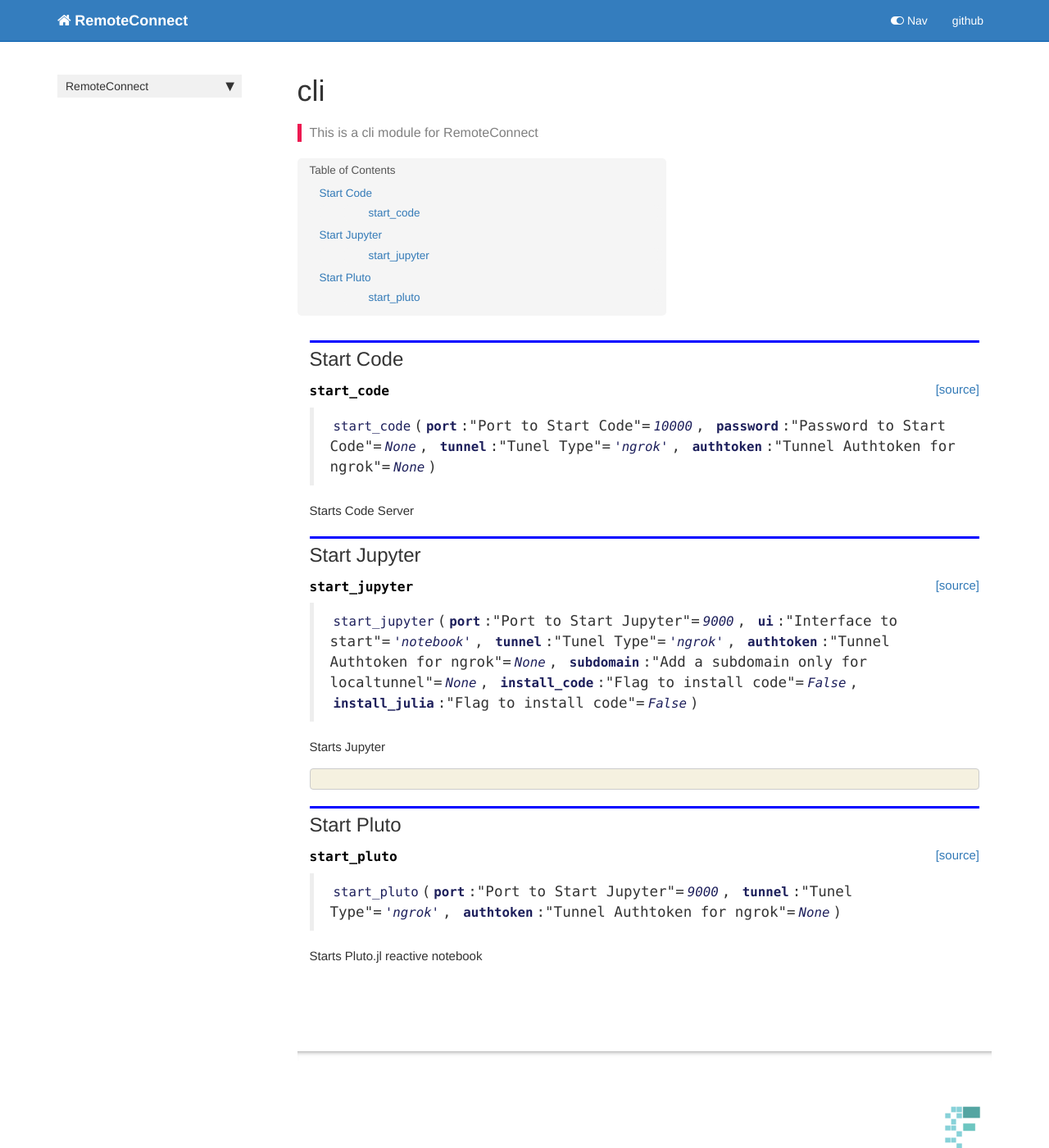
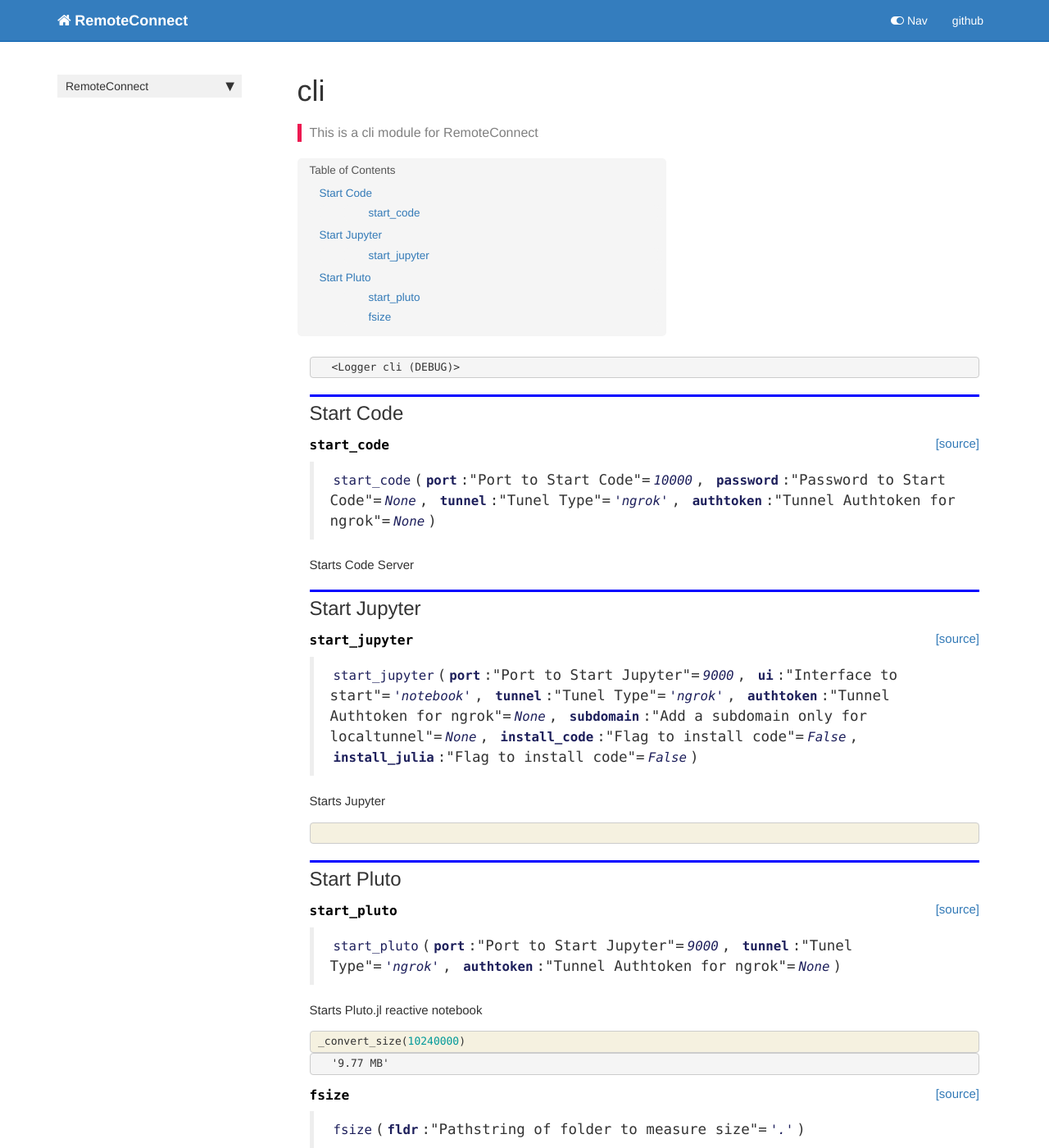
Before and after one commit to Rahuketu86/RemoteConnect, a Jekyll site: the page built from docs/cli.html, in a window 1280 px wide and 1400 px high. Shown: the whole window at 82% size. Built offline with Jekyll 4.4.1, drawn with Linux system fonts in a browser that asks for light colours; nearby versions of some CDN libraries; comment, search, counter and statistics services are not loaded.

Commit message:
Added cli command to measure file sizes in folder

```diff
--- a/RemoteConnect/_nbdev.py
+++ b/RemoteConnect/_nbdev.py
@@ -22,9 +22,11 @@ index = {"say_hello": "00_core.ipynb",
          "LAB_EXTENSIONS": "00_core.ipynb",
          "RemoteJupyter": "00_core.ipynb",
          "RemotePluto": "00_core.ipynb",
+         "app_logger": "01_cli.ipynb",
          "start_code": "01_cli.ipynb",
          "start_jupyter": "01_cli.ipynb",
          "start_pluto": "01_cli.ipynb",
+         "fsize": "01_cli.ipynb",
          "get_icon_path": "02_proxyservers.ipynb",
          "switch_path": "02_proxyservers.ipynb",
          "fix_cmd": "02_proxyservers.ipynb",
--- a/docs/cli.html
+++ b/docs/cli.html
@@ -36,6 +36,29 @@ nb_path: "nbs/01_cli.ipynb"
 </div>
     {% endraw %}
 
+    {% raw %}
+
+<div class="cell border-box-sizing code_cell rendered">
+
+<div class="output_wrapper">
+<div class="output">
+
+<div class="output_area">
+
+
+
+<div class="output_text output_subarea output_execute_result">
+<pre>&lt;Logger cli (DEBUG)&gt;</pre>
+</div>
+
+</div>
+
+</div>
+</div>
+
+</div>
+    {% endraw %}
+
 <div class="cell border-box-sizing text_cell rendered"><div class="inner_cell">
 <div class="text_cell_render border-box-sizing rendered_html">
 <h2 id="Start-Code">Start Code<a class="anchor-link" href="#Start-Code"> </a></h2>
@@ -53,7 +76,7 @@ nb_path: "nbs/01_cli.ipynb"
 
 
 <div class="output_markdown rendered_html output_subarea ">
-<h4 id="start_code" class="doc_header"><code>start_code</code><a href="https://github.com/rahuketu86/RemoteConnect/tree/master/RemoteConnect/cli.py#L11" class="source_link" style="float:right">[source]</a></h4><blockquote><p><code>start_code</code>(<strong><code>port</code></strong>:"Port to Start Code"=<em><code>10000</code></em>, <strong><code>password</code></strong>:"Password to Start Code"=<em><code>None</code></em>, <strong><code>tunnel</code></strong>:"Tunel Type"=<em><code>'ngrok'</code></em>, <strong><code>authtoken</code></strong>:"Tunnel Authtoken for ngrok"=<em><code>None</code></em>)</p>
+<h4 id="start_code" class="doc_header"><code>start_code</code><a href="https://github.com/rahuketu86/RemoteConnect/tree/master/RemoteConnect/cli.py#L18" class="source_link" style="float:right">[source]</a></h4><blockquote><p><code>start_code</code>(<strong><code>port</code></strong>:"Port to Start Code"=<em><code>10000</code></em>, <strong><code>password</code></strong>:"Password to Start Code"=<em><code>None</code></em>, <strong><code>tunnel</code></strong>:"Tunel Type"=<em><code>'ngrok'</code></em>, <strong><code>authtoken</code></strong>:"Tunnel Authtoken for ngrok"=<em><code>None</code></em>)</p>
 </blockquote>
 <p>Starts Code Server</p>
 
@@ -91,7 +114,7 @@ nb_path: "nbs/01_cli.ipynb"
 
 
 <div class="output_markdown rendered_html output_subarea ">
-<h4 id="start_jupyter" class="doc_header"><code>start_jupyter</code><a href="https://github.com/rahuketu86/RemoteConnect/tree/master/RemoteConnect/cli.py#L22" class="source_link" style="float:right">[source]</a></h4><blockquote><p><code>start_jupyter</code>(<strong><code>port</code></strong>:"Port to Start Jupyter"=<em><code>9000</code></em>, <strong><code>ui</code></strong>:"Interface to start"=<em><code>'notebook'</code></em>, <strong><code>tunnel</code></strong>:"Tunel Type"=<em><code>'ngrok'</code></em>, <strong><code>authtoken</code></strong>:"Tunnel Authtoken for ngrok"=<em><code>None</code></em>, <strong><code>subdomain</code></strong>:"Add a subdomain only for localtunnel"=<em><code>None</code></em>, <strong><code>install_code</code></strong>:"Flag to install code"=<em><code>False</code></em>, <strong><code>install_julia</code></strong>:"Flag to install code"=<em><code>False</code></em>)</p>
+<h4 id="start_jupyter" class="doc_header"><code>start_jupyter</code><a href="https://github.com/rahuketu86/RemoteConnect/tree/master/RemoteConnect/cli.py#L29" class="source_link" style="float:right">[source]</a></h4><blockquote><p><code>start_jupyter</code>(<strong><code>port</code></strong>:"Port to Start Jupyter"=<em><code>9000</code></em>, <strong><code>ui</code></strong>:"Interface to start"=<em><code>'notebook'</code></em>, <strong><code>tunnel</code></strong>:"Tunel Type"=<em><code>'ngrok'</code></em>, <strong><code>authtoken</code></strong>:"Tunnel Authtoken for ngrok"=<em><code>None</code></em>, <strong><code>subdomain</code></strong>:"Add a subdomain only for localtunnel"=<em><code>None</code></em>, <strong><code>install_code</code></strong>:"Flag to install code"=<em><code>False</code></em>, <strong><code>install_julia</code></strong>:"Flag to install code"=<em><code>False</code></em>)</p>
 </blockquote>
 <p>Starts Jupyter</p>
 
@@ -146,7 +169,7 @@ nb_path: "nbs/01_cli.ipynb"
 
 
 <div class="output_markdown rendered_html output_subarea ">
-<h4 id="start_pluto" class="doc_header"><code>start_pluto</code><a href="https://github.com/rahuketu86/RemoteConnect/tree/master/RemoteConnect/cli.py#L46" class="source_link" style="float:right">[source]</a></h4><blockquote><p><code>start_pluto</code>(<strong><code>port</code></strong>:"Port to Start Jupyter"=<em><code>9000</code></em>, <strong><code>tunnel</code></strong>:"Tunel Type"=<em><code>'ngrok'</code></em>, <strong><code>authtoken</code></strong>:"Tunnel Authtoken for ngrok"=<em><code>None</code></em>)</p>
+<h4 id="start_pluto" class="doc_header"><code>start_pluto</code><a href="https://github.com/rahuketu86/RemoteConnect/tree/master/RemoteConnect/cli.py#L53" class="source_link" style="float:right">[source]</a></h4><blockquote><p><code>start_pluto</code>(<strong><code>port</code></strong>:"Port to Start Jupyter"=<em><code>9000</code></em>, <strong><code>tunnel</code></strong>:"Tunel Type"=<em><code>'ngrok'</code></em>, <strong><code>authtoken</code></strong>:"Tunnel Authtoken for ngrok"=<em><code>None</code></em>)</p>
 </blockquote>
 <p>Starts Pluto.jl reactive notebook</p>
 
@@ -167,4 +190,75 @@ nb_path: "nbs/01_cli.ipynb"
 </div>
     {% endraw %}
 
+    {% raw %}
+
+<div class="cell border-box-sizing code_cell rendered">
+
 </div>
+    {% endraw %}
+
+    {% raw %}
+
+<div class="cell border-box-sizing code_cell rendered">
+<div class="input">
+
+<div class="inner_cell">
+    <div class="input_area">
+<div class=" highlight hl-ipython3"><pre><span></span><span class="n">_convert_size</span><span class="p">(</span><span class="mi">10240000</span><span class="p">)</span>
+</pre></div>
+
+    </div>
+</div>
+</div>
+
+<div class="output_wrapper">
+<div class="output">
+
+<div class="output_area">
+
+
+
+<div class="output_text output_subarea output_execute_result">
+<pre>&#39;9.77 MB&#39;</pre>
+</div>
+
+</div>
+
+</div>
+</div>
+
+</div>
+    {% endraw %}
+
+    {% raw %}
+
+<div class="cell border-box-sizing code_cell rendered">
+
+<div class="output_wrapper">
+<div class="output">
+
+<div class="output_area">
+
+
+<div class="output_markdown rendered_html output_subarea ">
+<h4 id="fsize" class="doc_header"><code>fsize</code><a href="https://github.com/rahuketu86/RemoteConnect/tree/master/RemoteConnect/cli.py#L73" class="source_link" style="float:right">[source]</a></h4><blockquote><p><code>fsize</code>(<strong><code>fldr</code></strong>:"Pathstring of folder to measure size"=<em><code>'.'</code></em>)</p>
+</blockquote>
+
+</div>
+
+</div>
+
+</div>
+</div>
+
+</div>
+    {% endraw %}
+
+    {% raw %}
+
+<div class="cell border-box-sizing code_cell rendered">
+
+</div>
+    {% endraw %}
+
+</div>
```
Also changed, not shown: RemoteConnect/cli.py (+33 -1 lines), 2 other files.
